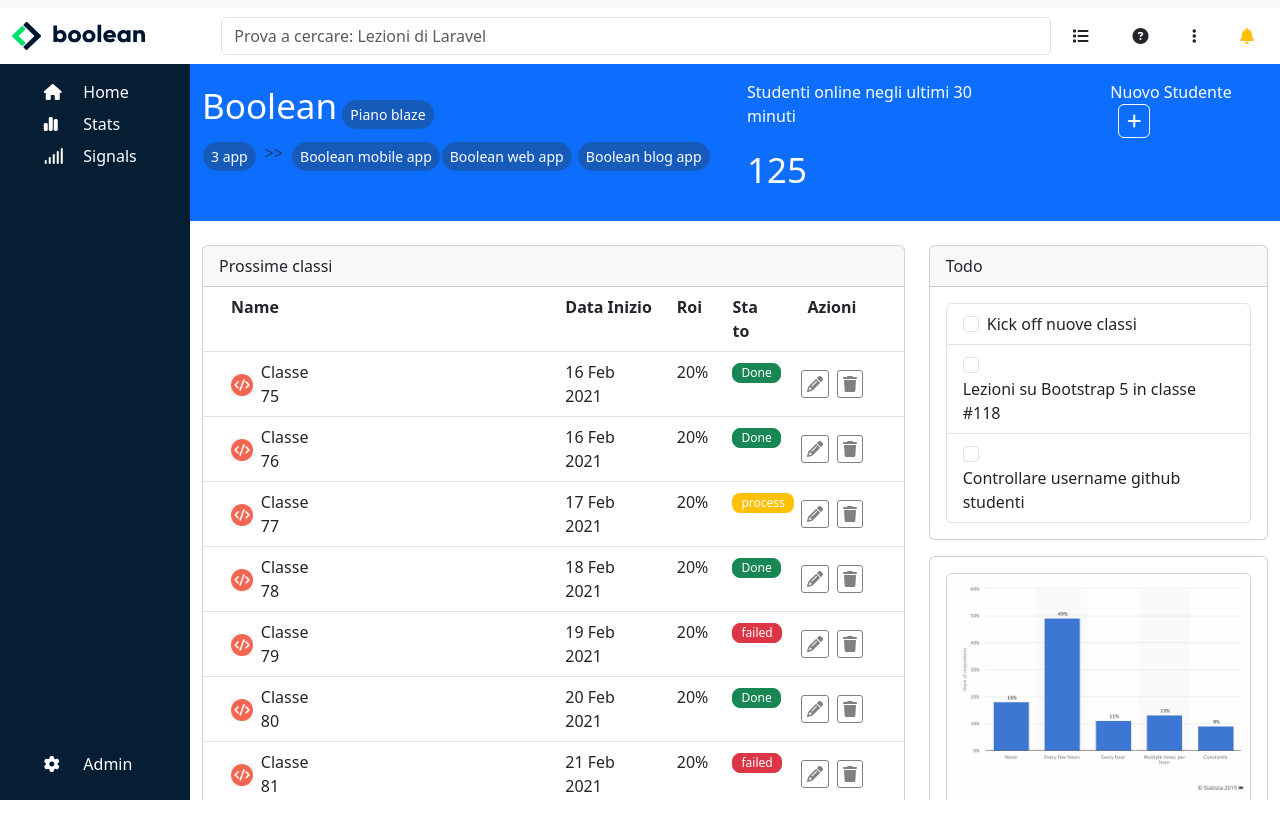
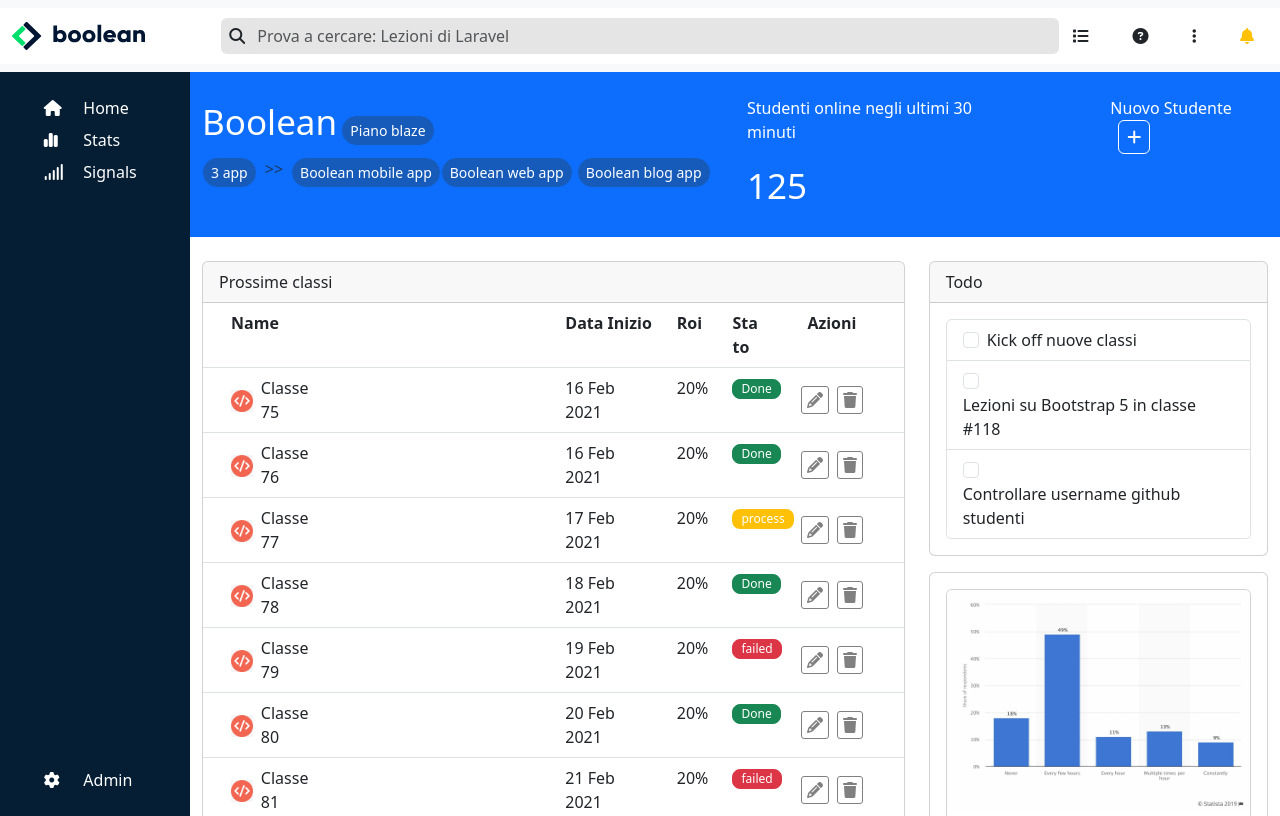
Before and after one commit to GianMarcoPimentel/html-css-bootstrap-dashboard, a plain HTML site: page index.html in a window 1280 px wide. Drawn offline with nearby package versions, Linux system fonts and the light colour scheme.

Commit message:
fine navbar

```diff
--- a/css/style.css
+++ b/css/style.css
@@ -1,11 +1,14 @@
-nav{
+/* nav{
     height: 56px;
-}
+} */
 .my-font{
     font-size:  35px;
 }
 .my-bg{
     background-color: #165BBA;
+}
+.bg-input{
+    background-color: #E5E5E5;
 }
 main{
 
@@ -31,7 +34,7 @@ main{
 aside {
     width: 190px;
 
-
+    background-image: url();
     background-color: #051E34 ;
     color: white;
     /* font-weight: bold;
--- a/index.html
+++ b/index.html
@@ -23,9 +23,10 @@
             <div class="col-2 d-flex align-items-center">
                 <img src="./img/logo.svg" alt="Logo Boolean Intero">
             </div>
-            <div class="col">
+            <div class="col d-flex align-items-center bg-input  rounded-2  ">
+                <i class="fa-solid fa-magnifying-glass ms-2"></i>
                 <div class="input-group">
-                  <input class="form-control me-2" type="search" placeholder="Prova a cercare: Lezioni di Laravel" aria-label="Search">
+                    <input class="form-control me-2 bg-input  border-0 " type="search" placeholder="Prova a cercare: Lezioni di Laravel" aria-label="Search">
                   <!-- <input type="text" class="form-control" placeholder="Prova a cercare: Lezioni di Laravel" aria-label="Prova a cercare: Lezioni di Laravel" aria-describedby="basic-addon1"> -->
                 </div>
             </div>
@@ -96,7 +97,7 @@
                                 <button type="button" class="btn btn-primary btn-sm my-bg rounded-4 ">Piano blaze</button>
                             </div>
                             <div class="col-12 d-flex">
-                                <div style="--bs-breadcrumb-divider: '>>';" aria-label="breadcrumb">
+                                <div style="--bs-breadcrumb-divider: '>>';" aria-label="breadcrumb" class="text-light ">
                                     <ol class="breadcrumb">
                                       <li class="breadcrumb-item"><a href="#"><button type="button" class="btn btn-primary btn-sm my-bg rounded-4 ">3 app</button></a></li>
                                       <li class="breadcrumb-item">
```
